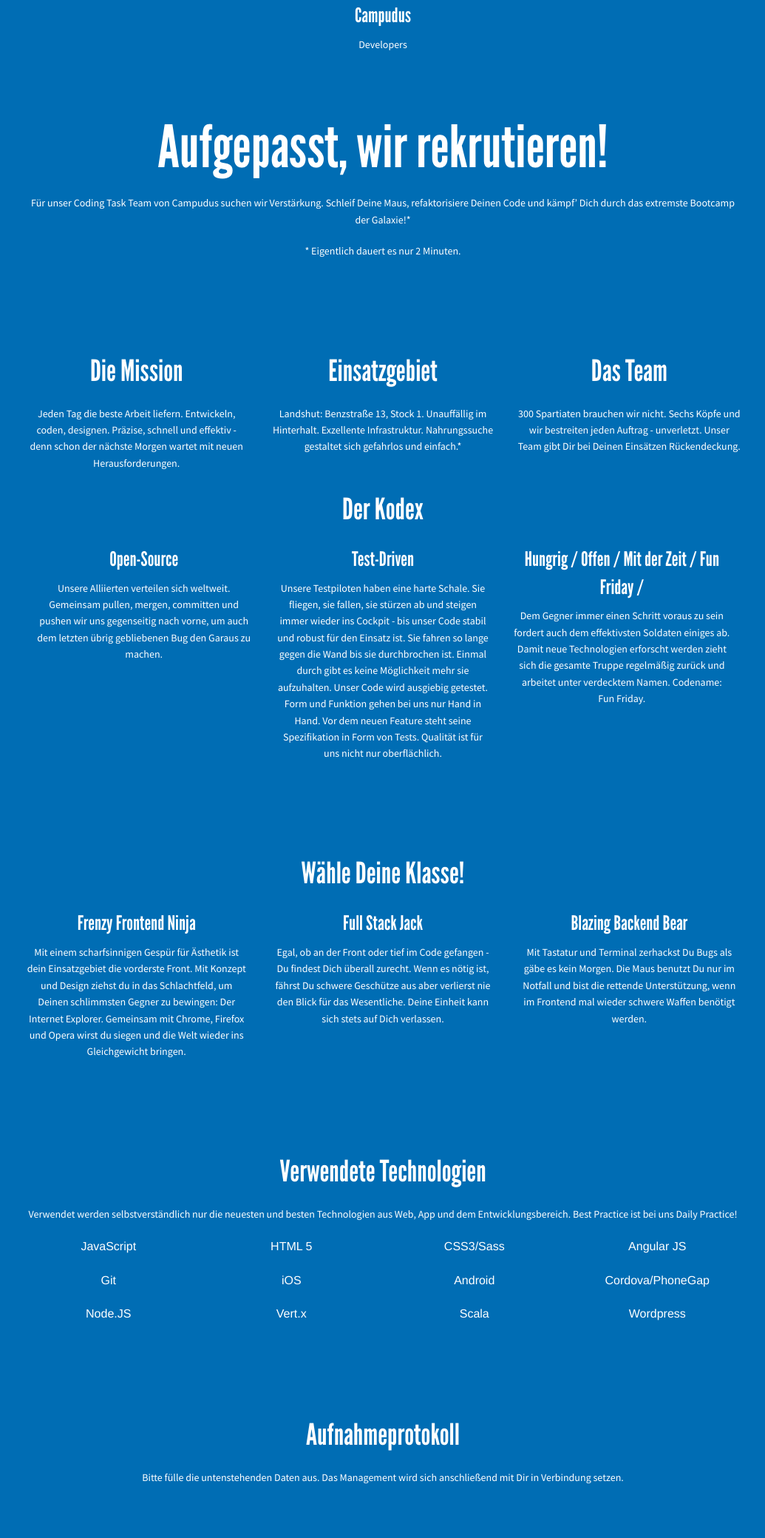
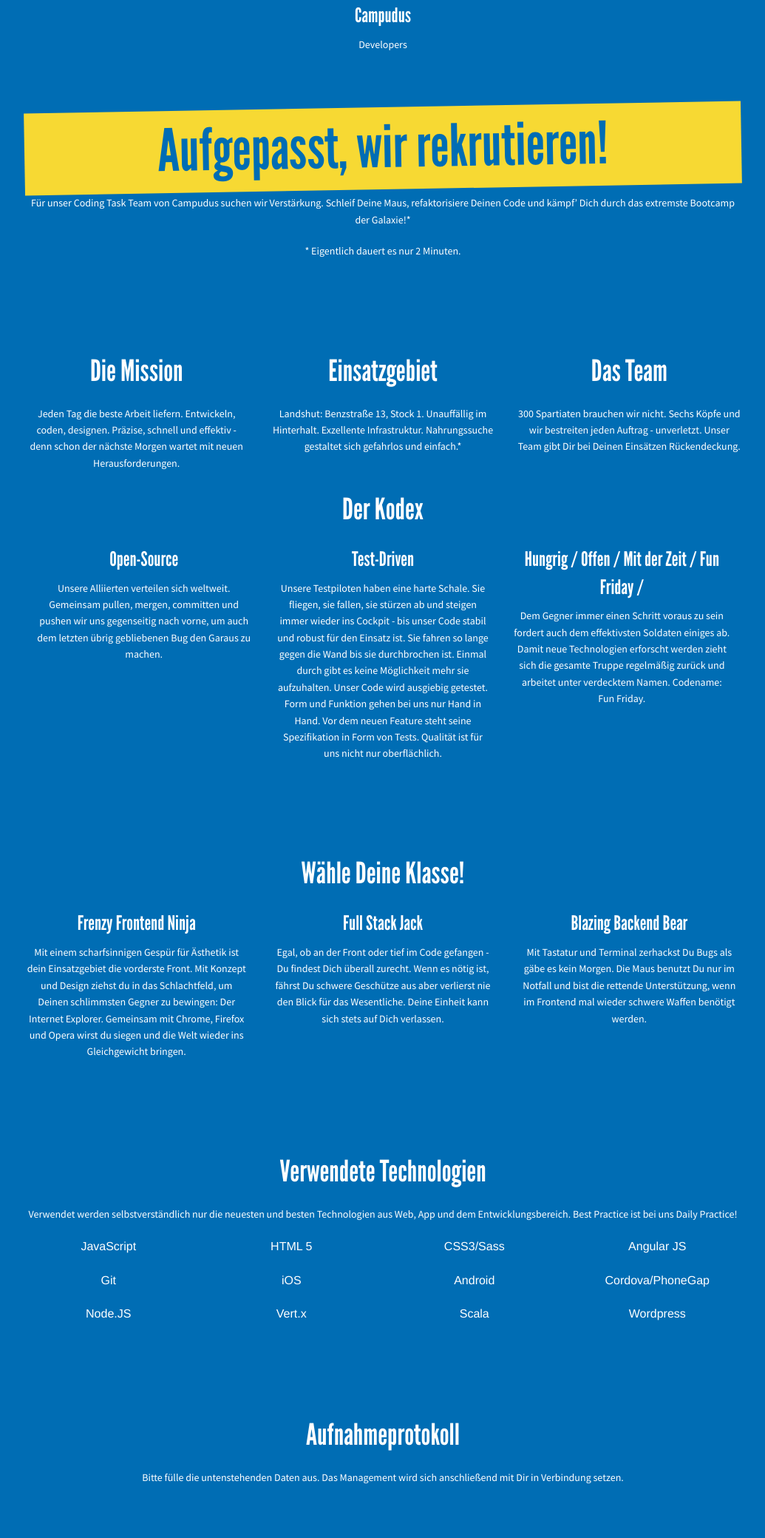
Before and after one commit to campudus/campudus.github.io, a Jekyll site: the page built from de/jobs/index.html, in a window 1280 px wide. Shown: the whole page at 74% size, without its empty margins (122-1157 px from the left). Built offline with Jekyll 4.4.1, drawn with Linux system fonts in a browser that asks for light colours.

Commit message:
"Basic structure"

```diff
--- a/css/jobs.scss
+++ b/css/jobs.scss
@@ -14,6 +14,7 @@
 @import url(http://fonts.googleapis.com/css?family=Source+Sans+Pro:400,700,300);
 $sourcesans: 'Source Sans Pro', sans-serif;
 $campudus-blue: #006db4;
+$yellow: #f7d933;
 body {
   background-color: $campudus-blue;
 }
@@ -47,6 +48,12 @@
   text-align: center;
 }
 
+.headtext div h1 {
+  background: $yellow;
+  color: $campudus-blue;
+  transform: rotate(-1deg);
+}
+
 .headtext, .content, .character, .technology, .contact {
   padding: 50px 0px;
 
--- a/de/jobs/index.html
+++ b/de/jobs/index.html
@@ -1,8 +1,9 @@
 ---
 # layout: ""
+
 ---
 <!doctype html>
-<html class="no-js" lang="en">
+<html class="no-js" lang="de">
 <head>
   <meta charset="utf-8"/>
   <meta name="viewport" content="width=device-width, initial-scale=1.0"/>
```
Also changed, not shown: 1 other file.
